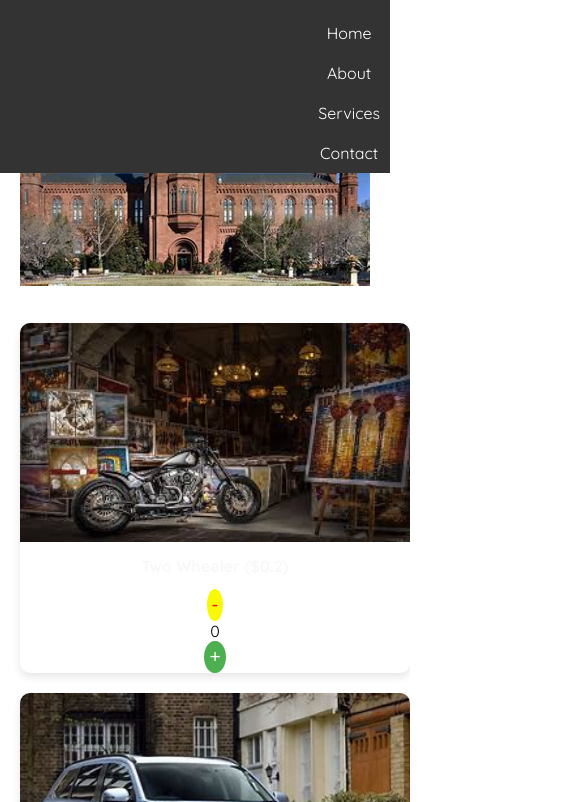
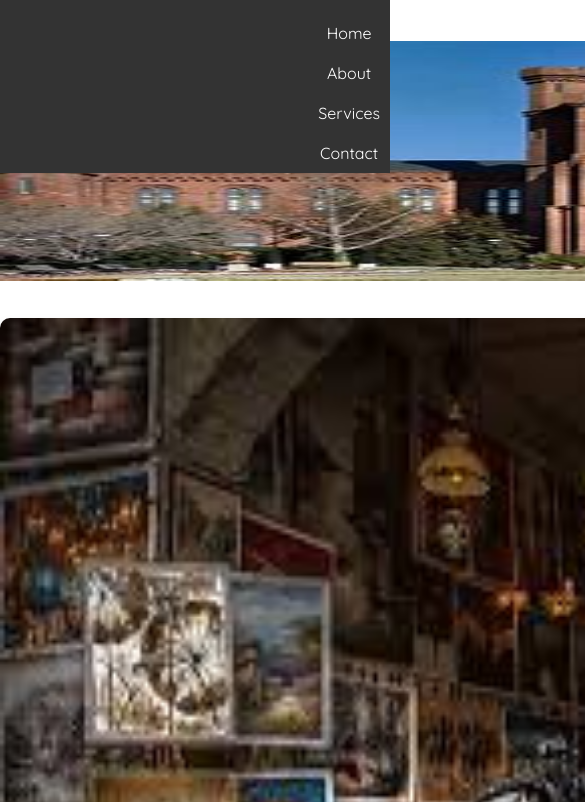
Before and after one commit to nkayat/Ticket-Website, a plain HTML site: page Practice/index3.html in a window 390 px wide. Shown: the part 42-844 px from the top of the page, 585 px wide, since content can reach past the window. Drawn offline with Linux system fonts and the light colour scheme.

```diff
--- a/Practice/index3.html
+++ b/Practice/index3.html
@@ -63,7 +63,7 @@ header nav ul li a:hover {
 }
 
 main {
-  padding: 20px;
+  padding: -20px;
   margin-top: 50px; /* Adjusted to avoid overlap with fixed header */
 }
 
@@ -72,19 +72,18 @@ section {
 }
 
 img {
-  width: 100%;
-  height: auto;
+  width: 92.7rem;
+  height: 15rem;
   background-size: cover;
   background-position: center;
 }
 
 .content {
   display: flex;
-  width: 100%;
+  width: 90%;
   box-sizing: border-box;
   max-width: 1200px;
   gap: 20px;
-  flex-wrap: wrap;
 }
 
 .card-container {
@@ -109,7 +108,7 @@ img {
 
 .card img {
   width: 100%;
-  height: auto;
+  height: 100%;
 }
 
 .container {
--- a/Ticket Website/style.css
+++ b/Ticket Website/style.css
@@ -384,7 +384,11 @@ top: -25px;
   }
 
   h4, b {
-    font-size: 16px;
+    font-size: 61px;
+    position: relative;
+    top: -1rem;
+    margin-right: 20rem;
+left: -1rem;
   }
 
   .info {
```
